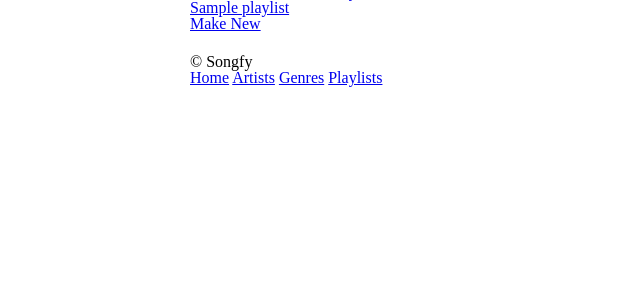
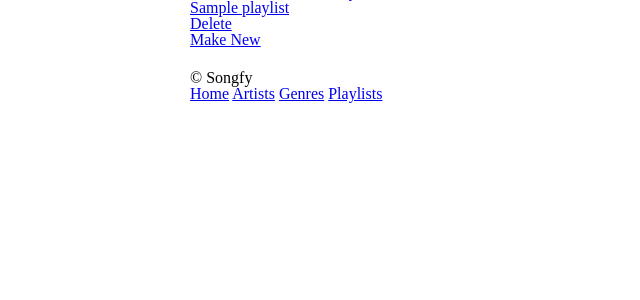
Before and after one commit to SiddharthShringi/Song-App, a Django app: page /playlists in a window 1280 px wide. Shown: the part 92-392 px from the top of the page, without its empty margins (0-640 px from the left). Run offline with Django 3.2, Linux system fonts and the light colour scheme; tables that the repository leaves empty hold one stand-in row (values such as "Sample post").

Commit message:
add hyperlink to delete playlist

```diff
--- a/songfy/templates/songfy/playlist.html
+++ b/songfy/templates/songfy/playlist.html
@@ -3,6 +3,7 @@
 <ul>
 	{% for playlist in playlists %}
 		<li><a href="{% url 'songfy:playlist_song' playlist.id %}">{{ playlist.name }}</a></li>
+		<a href="{% url 'songfy:playlist_delete' playlist.id %}">Delete</a>
 	{% endfor %}
 </ul>
 <a href="{% url 'songfy:add_playlist' %}">Make New</a>
```
